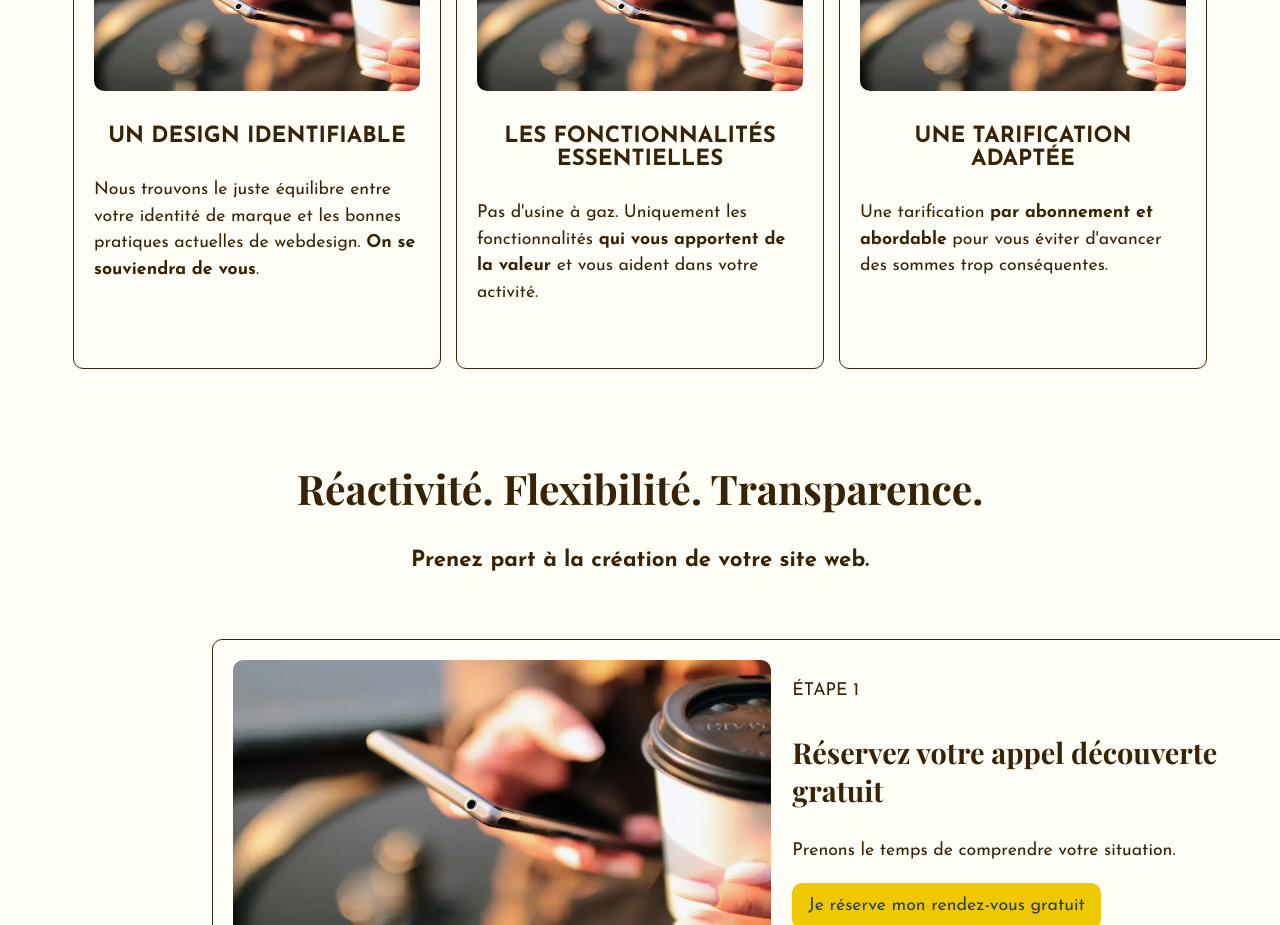
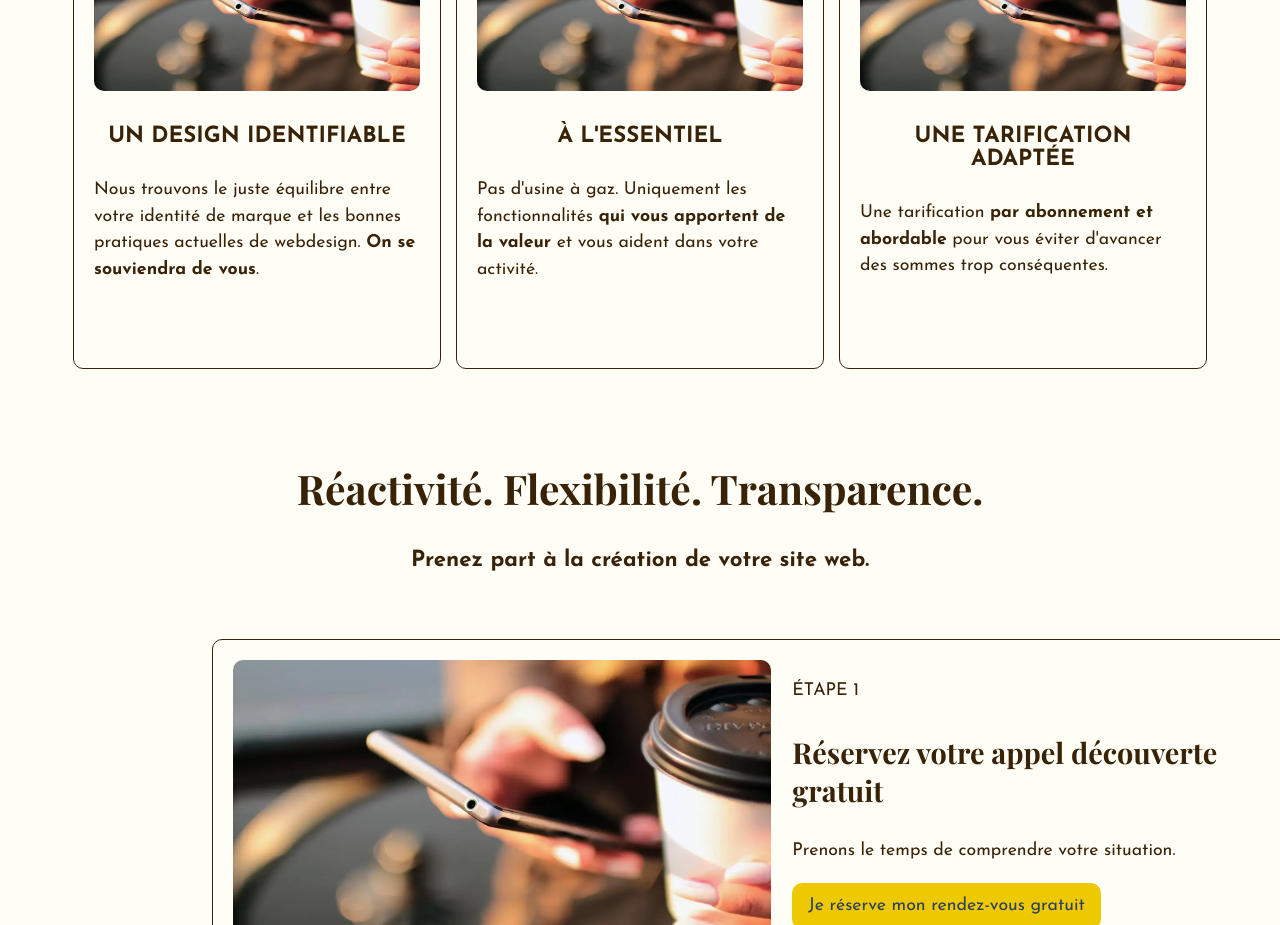
Before and after one commit to willfynch/ducafeetducode, a Next.js app: page / in a window 1280 px wide. Shown: the part 1760-2685 px from the top of the page. Built offline with nearby package versions, Linux system fonts and the light colour scheme; a web font is replaced by a local one.

Commit message:
WORDING / Rename hook promise

```diff
--- a/src/sections/hook/hook.tsx
+++ b/src/sections/hook/hook.tsx
@@ -15,7 +15,7 @@ function HookSection() : ReactNode {
     {
       image: "/images/contact.webp",
       alt: "Photo de ",
-      title: "Les fonctionnalités essentielles",
+      title: "À l'essentiel",
       description:
         "Pas d'usine à gaz. Uniquement les fonctionnalités <strong>qui vous apportent de la valeur</strong> et vous aident dans votre activité.",
     },
```
